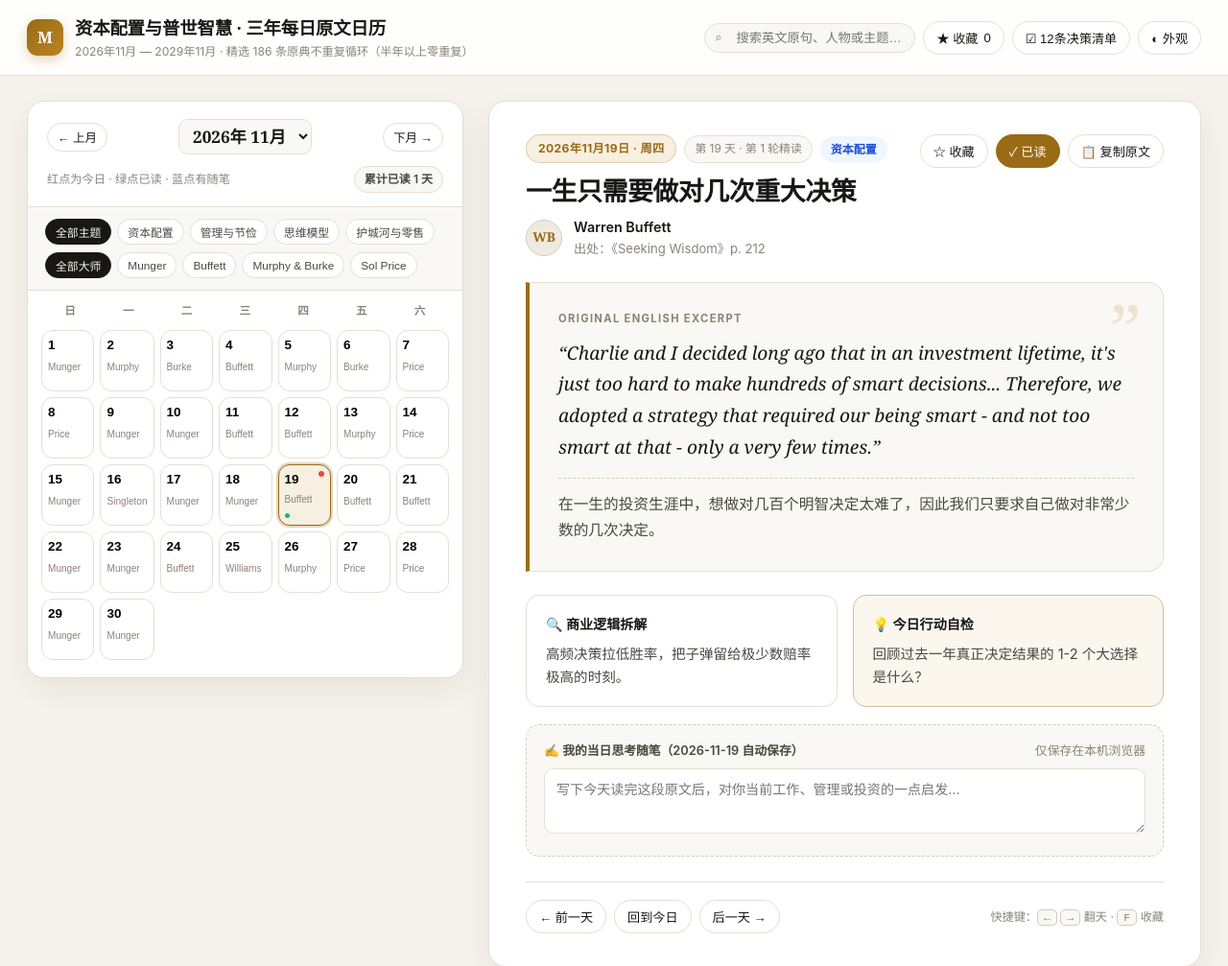
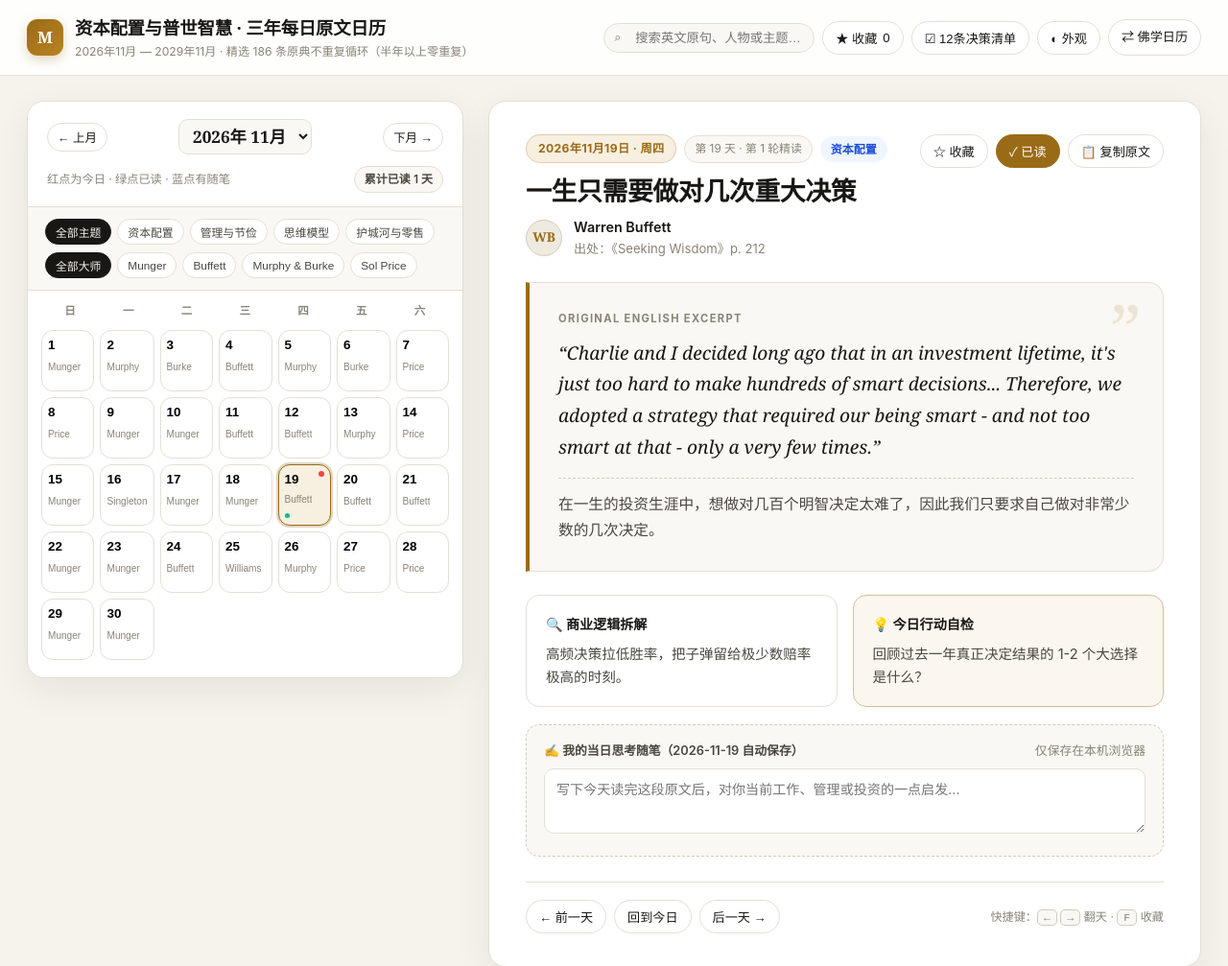
Before and after one commit to britpunk/munger-price-calendar, a plain HTML site: page index.html in a window 1280 px wide. Shown: the top 1007 px of the page at 96% size. Drawn offline with Linux system fonts and the light colour scheme.

Commit message:
feat: add cross-links between the two calendars

```diff
--- a/index.html
+++ b/index.html
@@ -419,6 +419,7 @@
         <button class="btn" id="favFilterBtn">★ 收藏 <span id="favCount">0</span></button>
         <button class="btn" id="checklistBtn">☑ 12条决策清单</button>
         <button class="btn" id="themeBtn">◐ 外观</button>
+        <a class="btn" href="buddhism/" style="text-decoration: none;">⇄ 佛学日历</a>
       </div>
     </div>
   </header>
```
Also changed, not shown: buddhism/index.html (+1 -0 lines).
